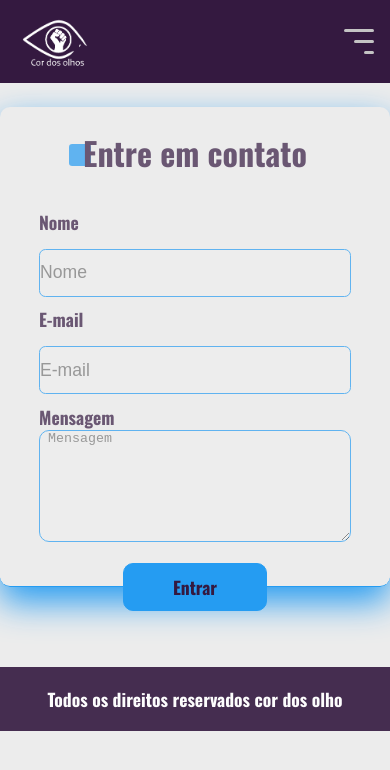
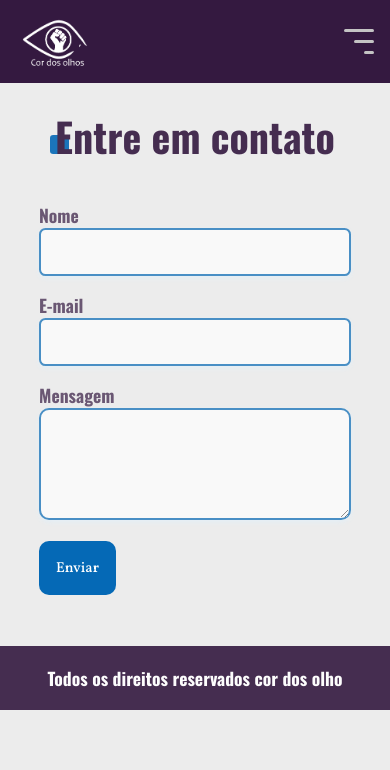
Before and after one commit to Luan338/CorDosOlhos-React, a React (Create React App) app: page /contato in a window 390 px wide. Shown: the top 770 px of the page. Built offline with nearby package versions, Linux system fonts and the light colour scheme; a web font is replaced by a local one.

Commit message:
Finalização página de contato

```diff
--- a/src/Components/Contato/Contato.js
+++ b/src/Components/Contato/Contato.js
@@ -20,21 +20,18 @@ const Contato = () => {
               children="Nome"
               type= "text"
               name= "nome"
-              placeholder="Nome"
               />
               <Input
               children="E-mail"
               type= "text"
               name= "email"
-              placeholder= "E-mail"
               />
               <Textarea
               children="Mensagem"
-              placeholder=" Mensagem"
               type="text"
               />
               <div className={styles.boxBtn}>
-                <Button>Entrar</Button>
+                <Button>Enviar</Button>
               </div>
           </form>
       </div>
--- a/src/Components/Contato/Contato.module.css
+++ b/src/Components/Contato/Contato.module.css
@@ -19,10 +19,8 @@
 .animeLeft {
   width: 400px;
   height: 30rem;
-  box-shadow: 0px 0px 5px 0px #259cf2;
-  border: 1px solid #259cf2;
   margin-right: 140px;
-  margin-top: 1.5rem;
+  margin-top: 0.2rem;
   border-radius: 10px;
   opacity: 0;
   transform: translateX(-20px);
@@ -55,32 +53,33 @@
   width: 100%;
   display: flex;
   align-items: center;
-  justify-content: center;
+  justify-content: left;
 }
 
 .title {
   text-align: center;
   font-family: "Oswald", sans-serif;
-  opacity: 0.7;
+  opacity: 0.9;
   color: #341940;
   line-height: 1;
-  font-size: 2rem;
+  font-size: 3rem;
   padding: 30px 0px 30px 0px;
   position: relative;
+  left: 40px;
   z-index: 1;
 }
 
 .title::after {
+  background-color: #0569b6;
+  border-radius: 0.2rem;
   content: "";
   display: block;
-  width: 1.4rem;
-  height: 1.4rem;
-  background-color: #259cf2;
+  height: 1.5rem;
+  left: -5px;
   position: absolute;
+  width: 1.5rem;
+  z-index: -1;
   bottom: 33px;
-  right: 13.5rem;
-  border-radius: 0.2rem;
-  z-index: -1;
 }
 
 .form {
@@ -92,7 +91,7 @@
 .boxBtn {
   margin-top: 1rem;
   display: flex;
-  justify-content: center;
+  justify-content: left;
   align-items: center;
 }
 
@@ -105,7 +104,46 @@
     width: 100%;
     margin-right: 0;
     border: none;
-    border-bottom: 1px solid #259cf2;
-    box-shadow: 0px 15px 35px 0px #259cf2;
+  }
+
+  .boxTitle {
+    width: 100%;
+    justify-content: center;
+  }
+
+  .title {
+    left: 0;
+    font-size: 3em;
   }
 }
+
+@media (max-width: 480px) {
+  .title {
+    font-size: 2.5em;
+  }
+
+  .title::after {
+    height: 1.2rem;
+    width: 1.2rem;
+    bottom: 32px;
+  }
+}
+
+@media (max-width: 280px) {
+  .title {
+    font-size: 2em;
+  }
+
+  .title::after {
+    height: 1.2rem;
+    left: -5px;
+    width: 1.2rem;
+    bottom: 32px;
+  }
+}
+
+@media (max-width: 225px) {
+  .title::after {
+    display: none;
+  }
+}
--- a/src/Components/Form/Button.module.css
+++ b/src/Components/Form/Button.module.css
@@ -1,11 +1,10 @@
 button {
-  background-color: #259cf2;
-  width: 9rem;
-  height: 3rem;
-  border: 1px solid #259cf2;
-  color: #341940;
-  font-family: "Oswald", sans-serif;
-  font-size: 1.1rem;
+  background-color: #0569b6;
+  padding: 17px;
+  border: none;
+  color: rgb(255, 255, 255);
+  font-family: "Vollkorn", serif;
+  font-size: 0.9rem;
   cursor: pointer;
   border-radius: 10px;
 }
--- a/src/Components/Form/Input.module.css
+++ b/src/Components/Form/Input.module.css
@@ -1,29 +1,29 @@
 .input {
-  border: 1px solid #259cf2;
+  background-color: #0569b6;
+  border: 2px solid #0569b6;
+  box-shadow: 0px 2px 5px 0px #dff0fb;
   display: block;
   width: 100%;
   font-size: 1em;
   height: 3rem;
   border-radius: 0.4rem;
-  background: #eee;
+  background: white;
   transition: 0.2s;
-  margin-top: 14px;
 }
 
 .input:focus,
 .input:hover {
   outline: none;
-  border-color: #259cf2;
-  background: white;
-  box-shadow: 0 0 0 3px #259cf2;
+  border-color: #0569b6;
+  box-shadow: 0 0 0 3px #0569b6;
 }
 
 form {
-  margin-top: 0.6rem;
+  margin-top: 1rem;
 }
 
 label {
-  font-family: "Oswald", sans-serif;
+  font-family: "Vollkorn", serif;
   font-size: 1em;
   color: #341940;
   opacity: 0.7;
--- a/src/Components/Form/Textarea.module.css
+++ b/src/Components/Form/Textarea.module.css
@@ -1,6 +1,7 @@
 .textarea {
-  background: #eee;
-  border: 1px solid #259cf2;
+  background: white;
+  border: 2px solid #0569b6;
+  box-shadow: 0px 2px 5px 0px #dff0fb;
   border-radius: 10px;
   width: 100%;
   height: 7rem;
@@ -9,9 +10,9 @@
 .textarea:focus,
 .textarea:hover {
   outline: none;
-  border-color: #259cf2;
+  border-color: #0569b6;
   background: white;
-  box-shadow: 0 0 0 3px #259cf2;
+  box-shadow: 0 0 0 3px #0569b6;
 }
 
 label {
```
